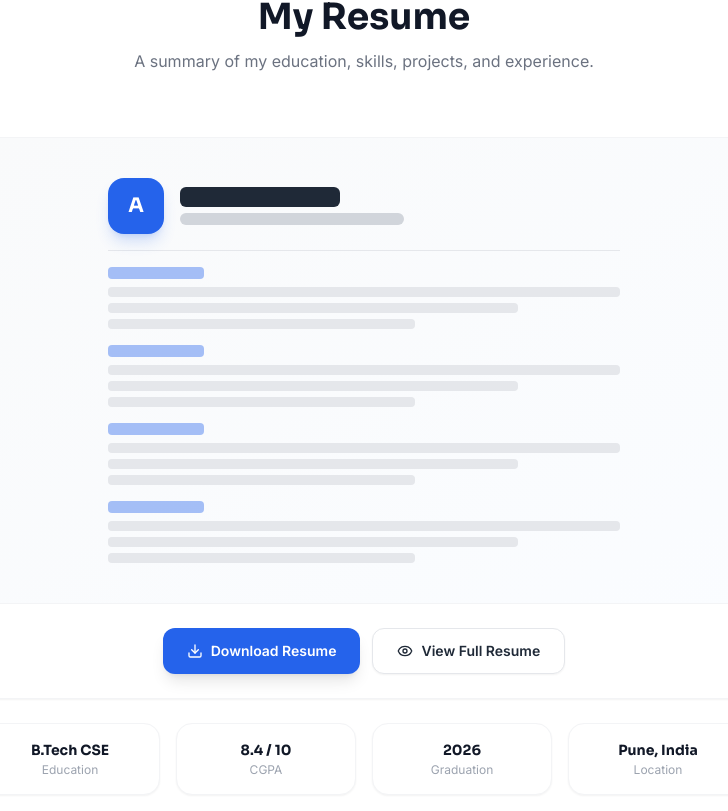
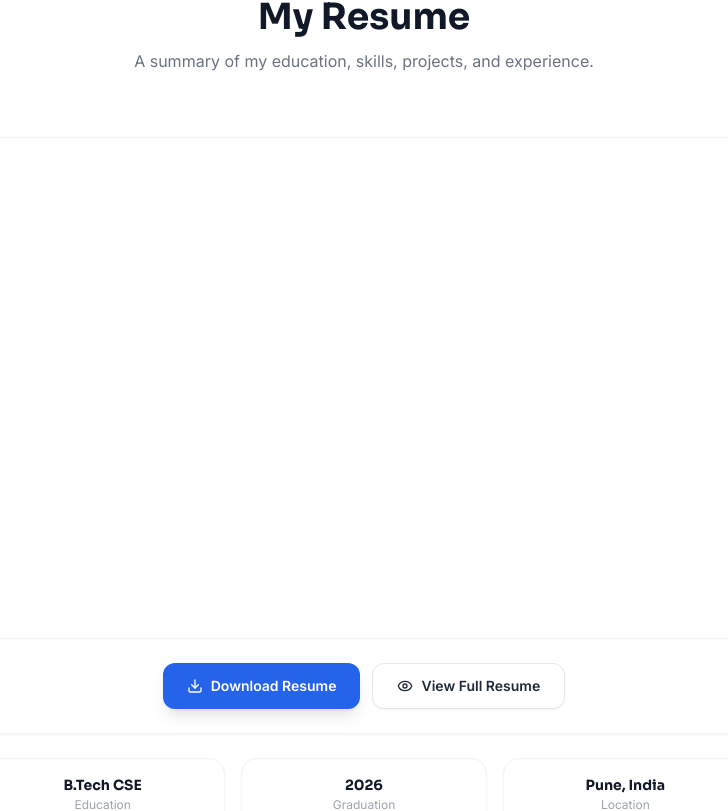
Before and after one commit to aryankanchan018/portfolio-, a React (Vite) app: page / in a window 1280 px wide. Shown: the part 6973-7784 px from the top of the page, without its empty margins (276-1004 px from the left). Built offline with nearby package versions, Linux system fonts and the light colour scheme; no server answers.

Commit message:
feat: add real resume PDF, embed preview, remove CGPA highlight

```diff
--- a/src/sections/Resume.tsx
+++ b/src/sections/Resume.tsx
@@ -19,31 +19,13 @@ export default function Resume() {
           <div className="max-w-3xl mx-auto">
             {/* Resume preview card */}
             <div className="card overflow-hidden">
-              {/* Mock resume preview */}
-              <div className="bg-gradient-to-br from-gray-50 to-blue-50/30 p-10 border-b border-gray-100">
-                <div className="max-w-lg mx-auto space-y-4">
-                  {/* Header */}
-                  <div className="flex items-center gap-4">
-                    <div className="w-14 h-14 rounded-2xl bg-accent flex items-center justify-center text-white font-sora font-bold text-xl shadow-lg shadow-accent/20">A</div>
-                    <div>
-                      <div className="h-5 w-40 bg-gray-800 rounded-md mb-1.5" />
-                      <div className="h-3 w-56 bg-gray-300 rounded-md" />
-                    </div>
-                  </div>
-                  {/* Divider */}
-                  <div className="h-px bg-gray-200" />
-                  {/* Sections */}
-                  {['Education', 'Skills', 'Projects', 'Experience'].map(s => (
-                    <div key={s}>
-                      <div className="h-3 w-24 bg-accent/40 rounded mb-2" />
-                      <div className="space-y-1.5">
-                        <div className="h-2.5 bg-gray-200 rounded w-full" />
-                        <div className="h-2.5 bg-gray-200 rounded w-4/5" />
-                        <div className="h-2.5 bg-gray-200 rounded w-3/5" />
-                      </div>
-                    </div>
-                  ))}
-                </div>
+              {/* PDF preview */}
+              <div className="border-b border-gray-100">
+                <iframe
+                  src="/resume.pdf"
+                  className="w-full h-[500px]"
+                  title="Aryan Kanchan Resume"
+                />
               </div>
 
               {/* Actions */}
@@ -58,10 +40,9 @@ export default function Resume() {
             </div>
 
             {/* Quick highlights */}
-            <div className="grid grid-cols-2 sm:grid-cols-4 gap-4 mt-6">
+            <div className="grid grid-cols-3 gap-4 mt-6">
               {[
                 { label: 'Education', value: 'B.Tech CSE' },
-                { label: 'CGPA', value: '8.4 / 10' },
                 { label: 'Graduation', value: '2026' },
                 { label: 'Location', value: 'Pune, India' },
               ].map(({ label, value }) => (
```
Also changed, not shown: 1 other file (tests, documents, lock files or other folders).
